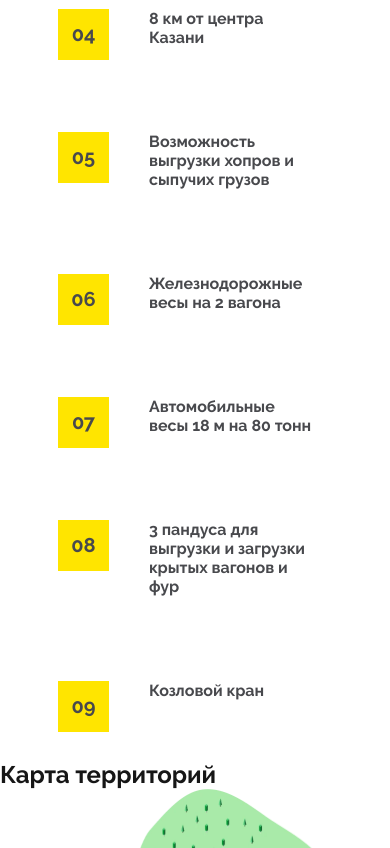
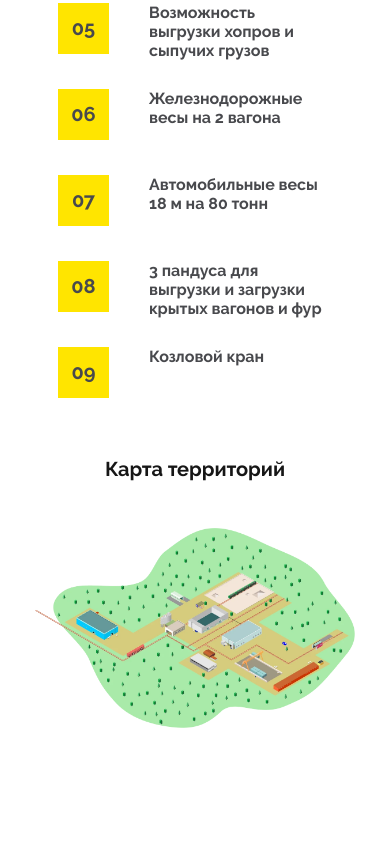
Before and after one commit to devgen124/veles, a website: page src/index.html in a window 390 px wide. Shown: the part 4872-5720 px from the top of the page. Drawn offline with nearby package versions, Linux system fonts and the light colour scheme; files that its build step writes are made by us from their sources; files whose address does not match are found by name.

Commit message:
мелкие правки advantages, блок map

```diff
--- a/src/index.html
+++ b/src/index.html
@@ -185,9 +185,9 @@
     <section class="map">
       <div class="map__wrapper">
         <h2 class="map__title">Карта территорий</h2>
-        <picture>
+        <picture class="map__pic">
           <source type="image/webp" srcset="img/map.webp 1x, img/map-2x.webp 2x">
-          <img src="img/map.jpg" width="370" height="345" alt="Карта" />
+          <img src="img/map.jpg" width="1108.58" height="691.84" alt="Карта" />
         </picture>
       </div>
     </section>
--- a/src/scss/blocks/advantages.scss
+++ b/src/scss/blocks/advantages.scss
@@ -5,6 +5,8 @@ $advantages-desktop-item-margin-left: 80px;
 $advantages-desktop-item-margin-bottom: 85px;
 
 $advantages-tablet-item-horiz-margin: 25px;
+
+$advantages-mobile-item-margin-bottom: 35px;
 
 .advantages {
   display: flex;
@@ -40,6 +42,7 @@ $advantages-tablet-item-horiz-margin: 25px;
     position: relative;
     z-index: 1;
     width: calc(33.3% - #{$advantages-desktop-item-margin-left});
+    min-height: 51px;
     margin-left: percentage($advantages-desktop-item-margin-left / $desktop-content-width);
     margin-bottom: $advantages-desktop-item-margin-bottom;
 
@@ -86,6 +89,7 @@ $advantages-tablet-item-horiz-margin: 25px;
       padding-right: 30px;
       margin-left: 0;
       width: calc(33.3% - #{$advantages-tablet-item-horiz-margin});
+      height: 51px;
     }
   }
 }
@@ -99,12 +103,14 @@ $advantages-tablet-item-horiz-margin: 25px;
   .advantages__list {
     flex-flow: column nowrap;
     padding: 0;
+    margin-bottom: -$advantages-mobile-item-margin-bottom;
 
     li {
       width: auto;
       padding-left: 91px;
-      padding-right: 25px;
+      padding-right: 15px;
       margin-left: 7px;
+      margin-bottom: $advantages-mobile-item-margin-bottom;
 
       color: $dark-grey;
 
--- /dev/null
+++ b/src/scss/blocks/map.scss
@@ -0,0 +1,43 @@
+$map-img-width: 1109px;
+
+.map {
+  display: flex;
+  justify-content: center;
+}
+
+.map__wrapper {
+  box-sizing: border-box;
+  max-width: $desktop-content-width;
+  width: 100%;
+  padding: 0 $desktop-horiz-padding 123px;
+  display: flex;
+  flex-direction: column;
+  align-items: center;
+
+  h2 {
+    margin-bottom: 47px;
+
+    @include section-heading ();
+  }
+}
+
+.map__pic {
+  display: flex;
+  justify-content: center;
+  max-width: $map-img-width;
+
+  img {
+    width: 100%;
+    height: auto;
+  }
+}
+
+@media (max-width: $tablet-width - 1) {
+  .map__wrapper {
+    max-width: $mobile-layout-width;
+  }
+
+  .map__pic {
+    width: 320px;
+  }
+}
--- a/src/scss/style.scss
+++ b/src/scss/style.scss
@@ -9,3 +9,4 @@
 @import "blocks/slider.scss";
 @import "blocks/services.scss";
 @import "blocks/advantages.scss";
+@import "blocks/map.scss";
```
Also changed, not shown: dist/css/style.min.css, dist/index.html, 1 other file.
